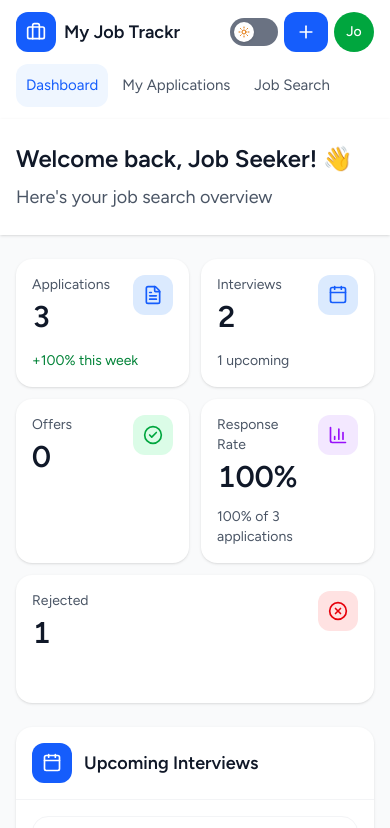
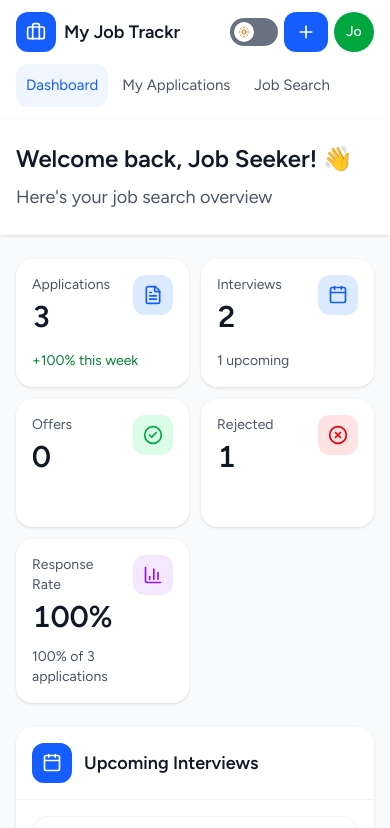
Before and after one commit to sphynx-00/job-application-tracker, a React (Vite) app: page / in a window 390 px wide. Shown: the top 828 px of the page. Built offline with nearby package versions, Linux system fonts and the light colour scheme.

Commit message:
fix(dashboard): reorder stat cards so phone layout stays balanced and removed the className from rejected StatCard

```diff
--- a/src/pages/DashboardPage.jsx
+++ b/src/pages/DashboardPage.jsx
@@ -65,18 +65,17 @@ export default function DashboardPage({ applications, interviews }) {
             tone="green"
           />
           <StatCard
+            label="Rejected"
+            value={stats.rejected}
+            icon={CircleX}
+            tone="red"
+          />
+          <StatCard
             label="Response Rate"
             value={`${stats.responseRate}%`}
             icon={ChartColumn}
             tone="purple"
             footnote={`${stats.responseRate}% of ${stats.applications} applications`}
-          />
-          <StatCard
-            label="Rejected"
-            value={stats.rejected}
-            icon={CircleX}
-            tone="red"
-            className="col-span-2 lg:col-span-1"
           />
         </div>
 
```
